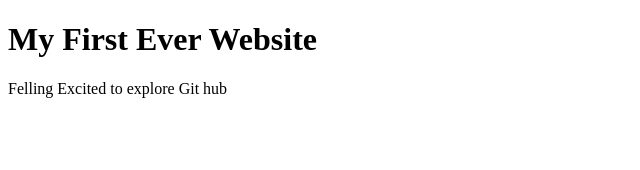
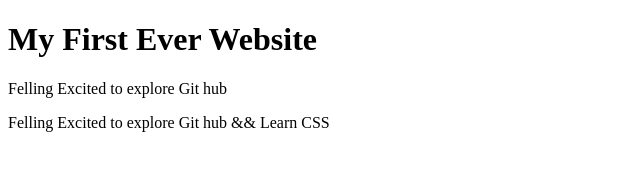
Before and after one commit to showmen999/my-first-website, a plain HTML site: page index.html in a window 1280 px wide. Shown: the whole page, without its empty margins (0-640 px from the left). Drawn offline with Linux system fonts and the light colour scheme.

Commit message:
Update index.html

```diff
--- a/index.html
+++ b/index.html
@@ -8,5 +8,6 @@
 <body>
     <h1>My First Ever Website</h1>
     <p>Felling Excited to explore Git hub</p>
+     <p>Felling Excited to explore Git hub && Learn CSS</p>
 </body>
 </html>
```
